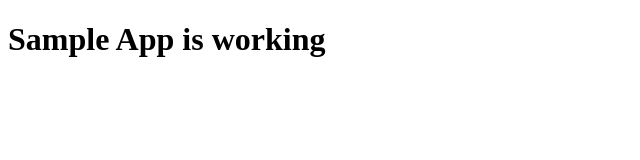
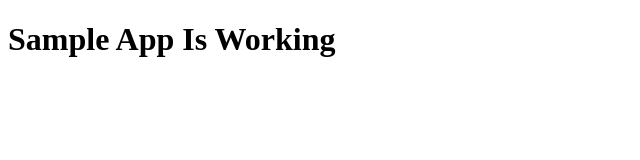
Before and after one commit to KaberiSingh/vehicle-tracking, a website: page public/index.html in a window 1280 px wide. Shown: the whole page, without its empty margins (0-640 px from the left). Drawn offline with Linux system fonts and the light colour scheme.

Commit message:
Update index.html

```diff
--- a/public/index.html
+++ b/public/index.html
@@ -5,6 +5,6 @@
 
     </head>
     <body>
-        <h1>Sample App is working</h1>
+        <h1>Sample App Is Working</h1>
     </body>
 </html>
```
